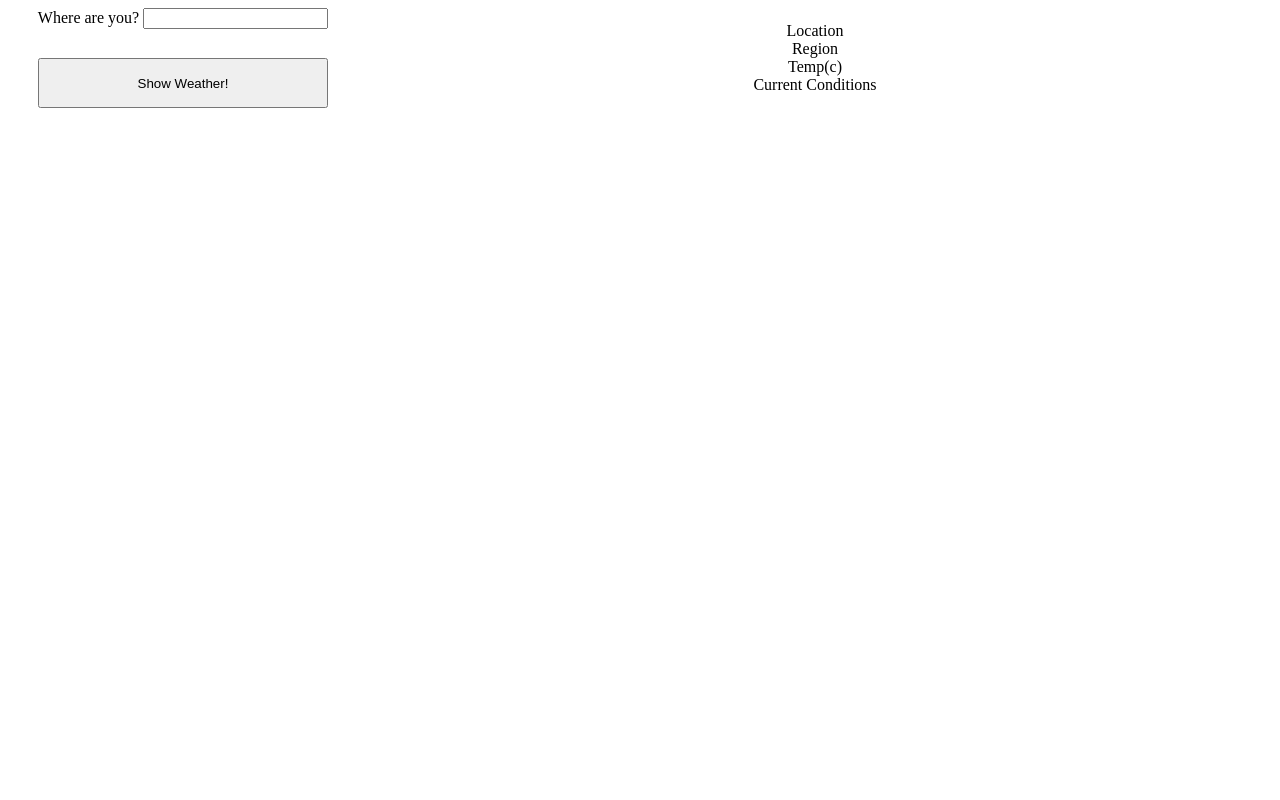
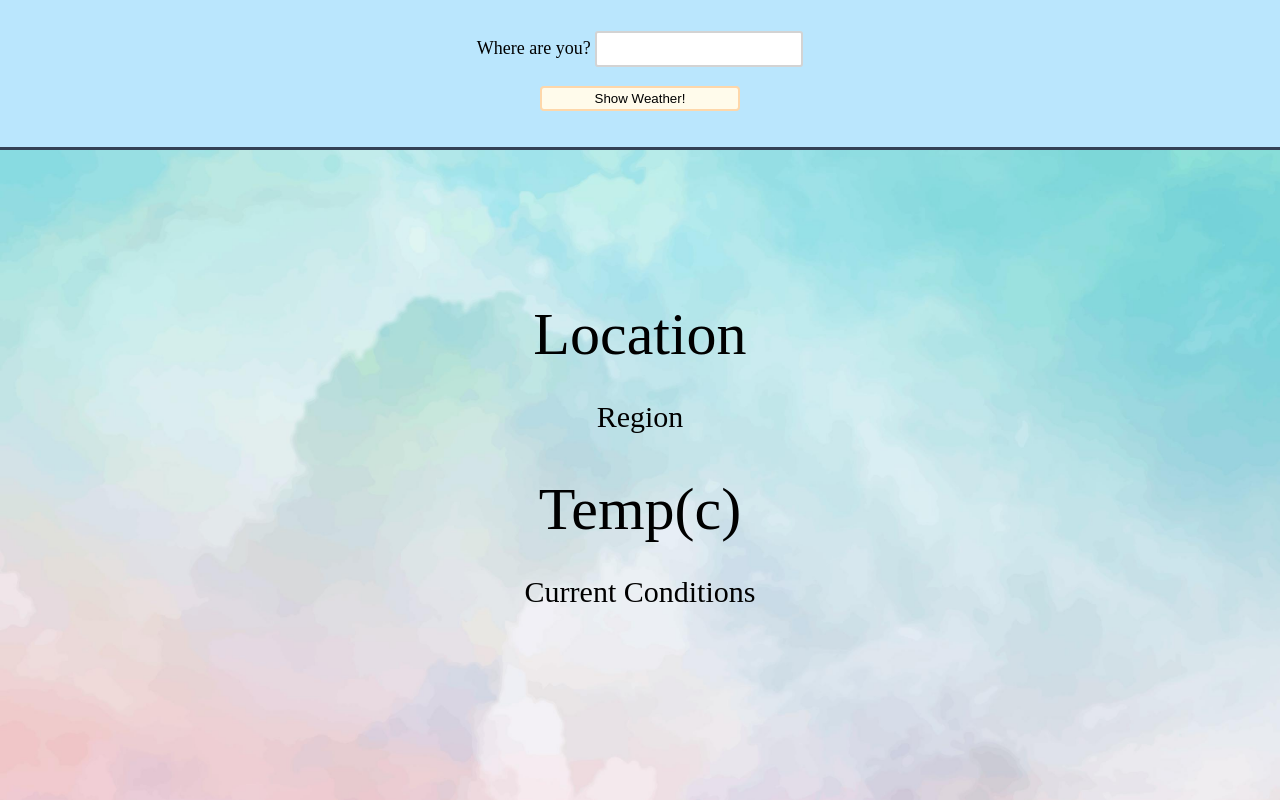
Before and after one commit to moodiesam/weather-app, a plain HTML site: page index.html in a window 1280 px wide. Drawn offline with Linux system fonts and the light colour scheme.

Commit message:
style the page

```diff
--- a/index.html
+++ b/index.html
@@ -9,7 +9,7 @@
 <body>
     <div class="main">
         <form id="form" class="form" action="#">
-            <div id="searchDiv">
+            <div class="searchDiv">
                 <label for="location">Where are you?</label>
                 <input type="text" id="location" name="location" />
             </div>
--- a/javascript.js
+++ b/javascript.js
@@ -26,9 +26,9 @@ form.addEventListener('submit', (e) => {
     const conditionsDiv = document.getElementById('conditionsDiv');
 
     getWeather(searchLocation).then(([weatherLocation, weatherRegion, weatherTempC, weatherCondition]) => {
-        locationDiv.innerHTML = weatherLocation;
+        locationDiv.innerHTML = weatherLocation + ',';
         regionDiv.innerHTML = weatherRegion;
-        tempDiv.innerHTML = weatherTempC;
+        tempDiv.innerHTML = weatherTempC + 'c';
         conditionsDiv.innerHTML = weatherCondition;
     });
     form.reset();
--- a/style.css
+++ b/style.css
@@ -1,21 +1,62 @@
 body {
-
+    margin: 0px;
 }
 
 .main {
     display: grid;
-    grid-template-columns: 350px 1fr;
-
+    grid-template-rows: 150px 1fr;
+    height: 100vh;
 }
 
 .form {
     display: grid;
     grid-template-rows: 50px 50px;
     justify-content: center;
+    justify-items: center;
+    align-items: center;
+    align-content: center;
+    background-color: #bae6fd;
+    border-bottom: 3px solid #334155;
+}
+
+.searchDiv {
+    font-size: large;
+}
+
+input {
+    width: 200px;
+    height: 30px;
+    border: 2px solid lightgray;
+    border-radius: 3px;
+}
+
+button {
+    width: 200px;
+    height: 25px;
+    border: 2px solid #fed7aa;
+    border-radius: 4px;
+    background-color: #fffbeb;
 }
 
 #currentWeather {
     display: grid;
     align-content: center;
     justify-items: center;
+    background-image: url('./images/background.jpg');
+    background-size: cover;
 }
+
+.infoDisplay {
+    height: 75px;
+}
+
+#locationDiv,
+#tempDiv {
+    height: 100px;
+    font-size: 60px;
+}
+
+#regionDiv,
+#conditionsDiv {
+    font-size: 30px;
+}
```
Also changed, not shown: images/background.jpg (added).
